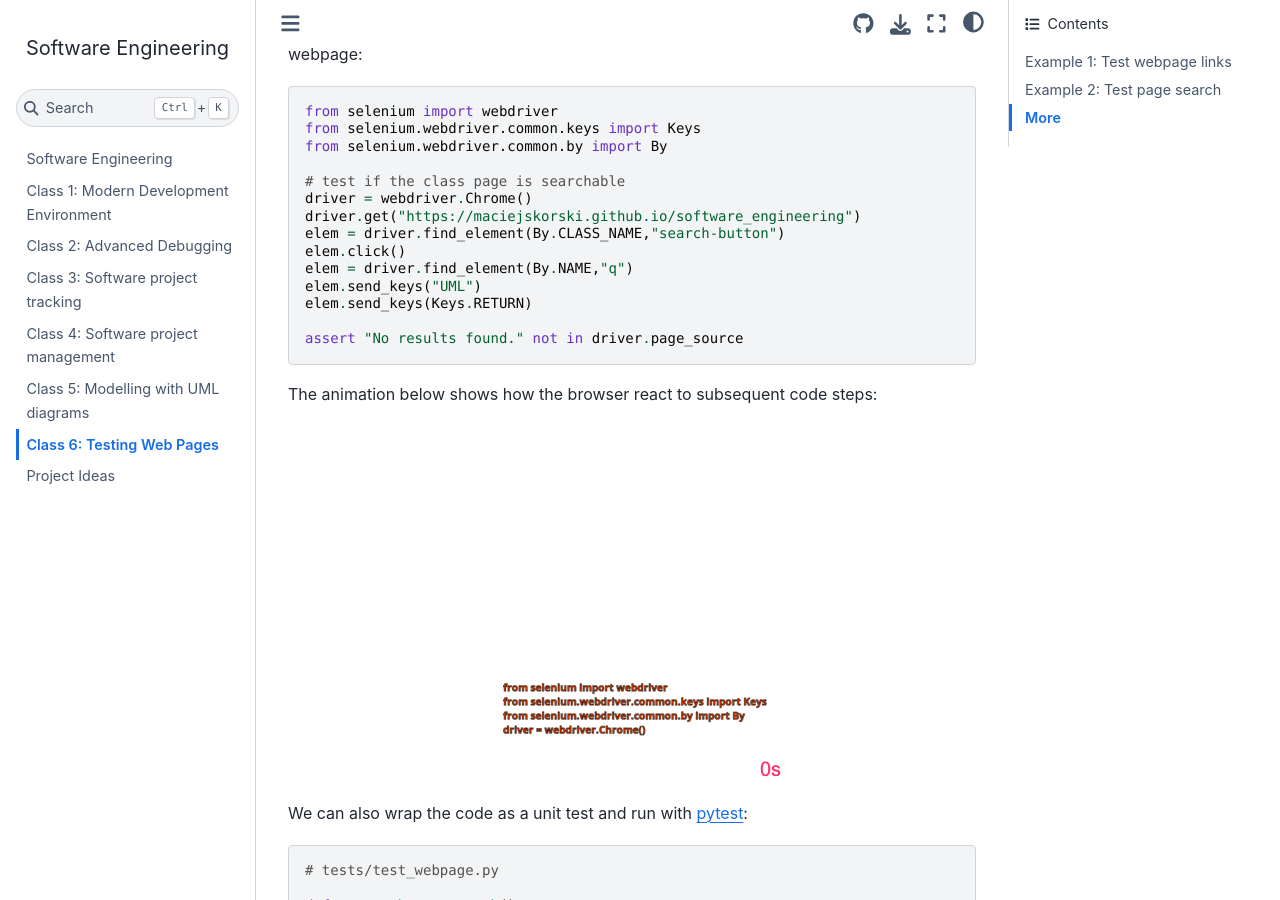
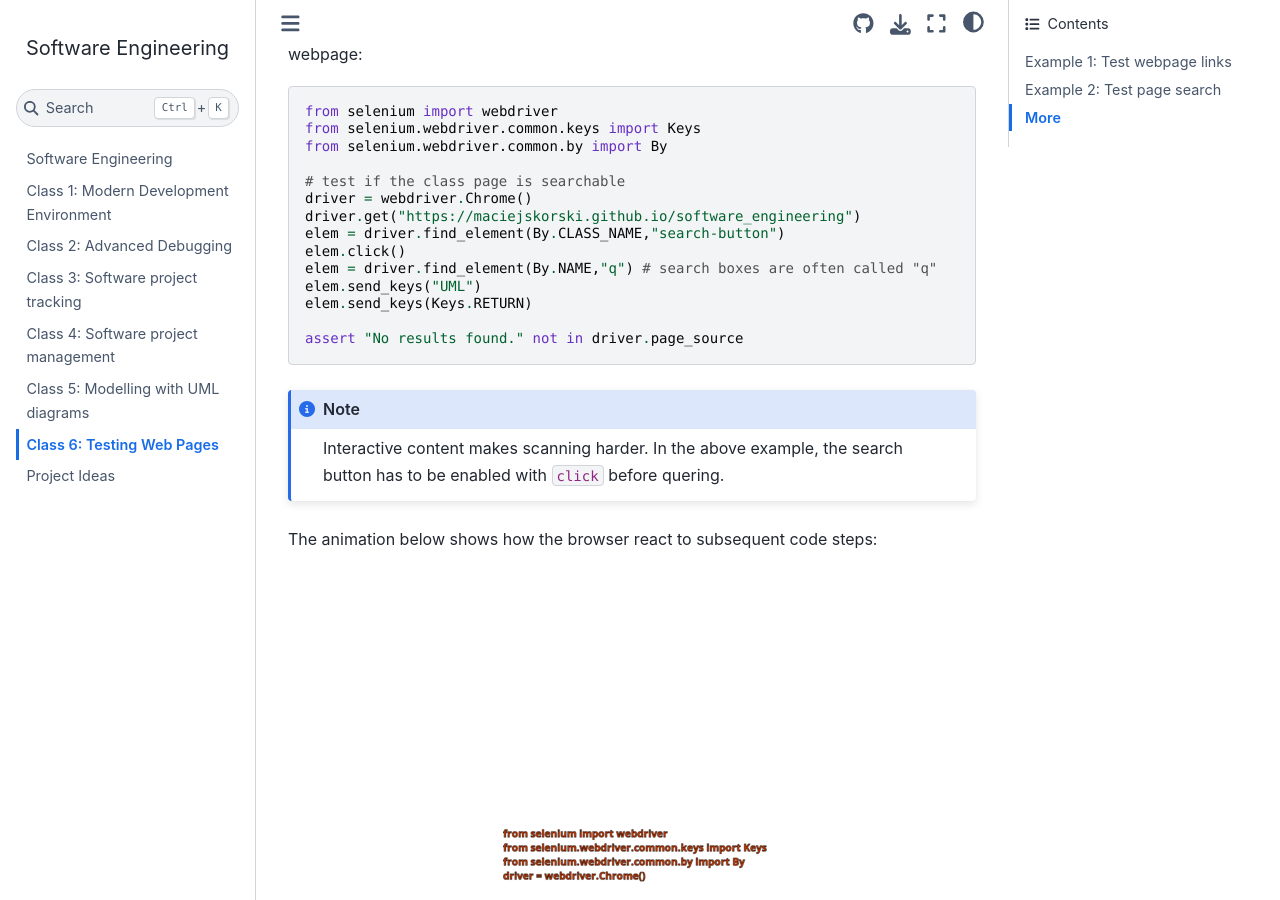
Before and after one commit to maciejskorski/software_engineering, a Jupyter Book: the page built from docs/webapp_testing.md, in a window 1280 px wide and 900 px high, scrolled down 927 px. Built offline with Jupyter Book 1.0.4 settings and Sphinx 7.4.7 and the Sphinx Book theme 1.1.4, drawn with Linux system fonts in a browser that asks for light colours.

Commit message:
interactive content

````diff
--- a/docs/webapp_testing.md
+++ b/docs/webapp_testing.md
@@ -48,11 +48,14 @@ driver = webdriver.Chrome()
 driver.get("https://maciejskorski.github.io/software_engineering")
 elem = driver.find_element(By.CLASS_NAME,"search-button")
 elem.click()
-elem = driver.find_element(By.NAME,"q")
+elem = driver.find_element(By.NAME,"q") # search boxes are often called "q"
 elem.send_keys("UML")
 elem.send_keys(Keys.RETURN)
 
 assert "No results found." not in driver.page_source
+```
+```{note}
+Interactive content makes scanning harder. In the above example, the search button has to be enabled with `click` before quering.
 ```
 
 The animation below shows how the browser react to subsequent code steps:
````
